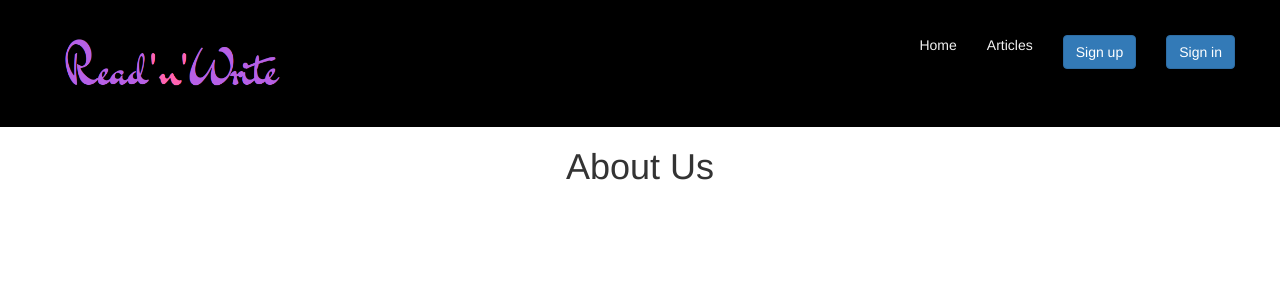
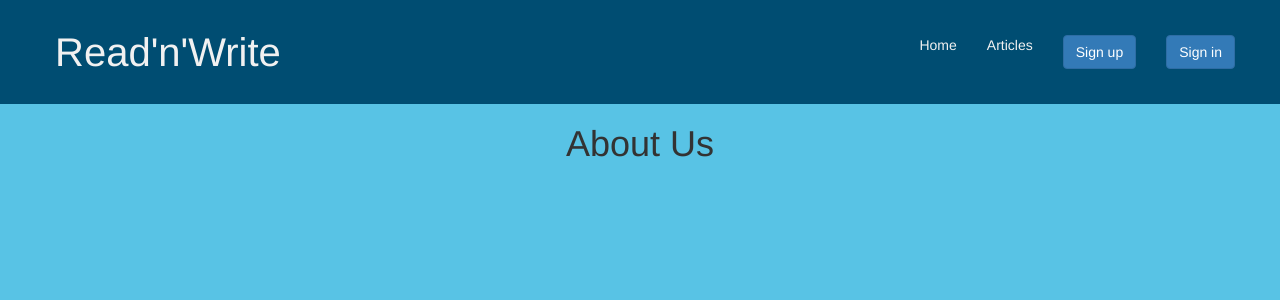
Before and after one commit to gautamamber/ReadnWrite, a Flask app: page /about in a window 1280 px wide. Shown: the top 300 px of the page. Run offline with Flask 2, Linux system fonts and the light colour scheme; some libraries are stand-ins or nearby versions.

Commit message:
A blog build in micro framework flask

```diff
--- a/templates/includes/_navbar.html
+++ b/templates/includes/_navbar.html
@@ -4,7 +4,7 @@
    <script src="https://oss.maxcdn.com/libs/html5shiv/3.7.0/html5shiv.js"></script>
 <style>
 .text{font-size: 40px;}
-.top{background: #000000;}
+.top{background: #004D72;}
 .sides{
   padding-left: 50px;
   padding-right: 50px;
@@ -22,6 +22,13 @@ border: none;}
     color: #F1F1F1;
 }
 
+
+.name{
+  color: #F1F1F1;
+  font-size: 40px;
+  padding-left: 40px;
+  padding-top: 10px;
+}
 /* visited link */
 
 
@@ -34,7 +41,7 @@ border: none;}
 <div class = "container-fluid top">
   <div class = "row">
     <div class = "col-sm-6 col-xs-12">
-     <img src="static/logo.png" class="img-responsive" alt = "logo">
+     <h1 class="name">Read'n'Write</h1>
 
     </div>
     <div class = "col-sm-6 mymenu">
--- a/templates/layout.html
+++ b/templates/layout.html
@@ -9,6 +9,9 @@
     .toop{
       padding-right: 50px;
       padding-left: 50px;
+    }
+    body{
+      background-color: #58C3E5;
     }
   </style>
   <body>
```
Also changed, not shown: 1 other file.
